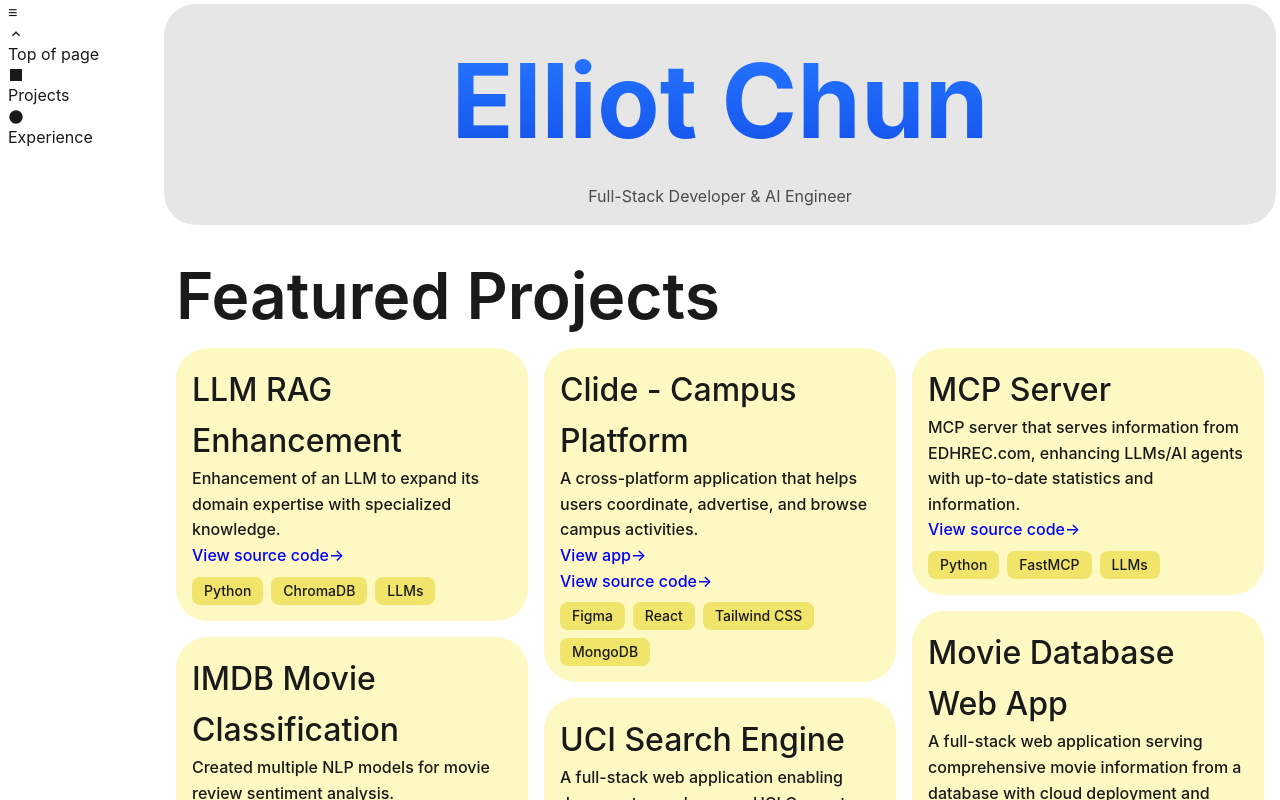
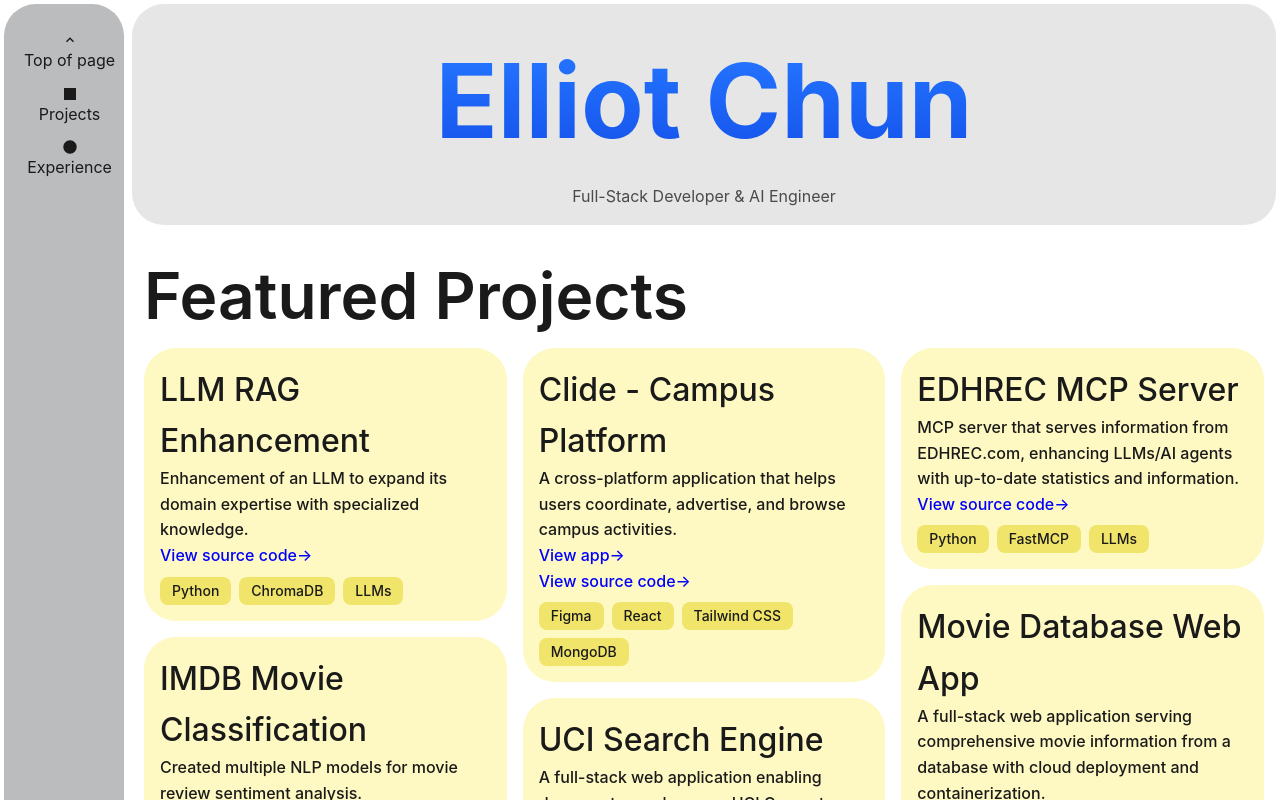
Before and after one commit to elliotchun/elliotchun.github.io, a React (Vite) app: page / in a window 1280 px wide. Shown: the top 800 px of the page. Built offline with nearby package versions, Linux system fonts and the light colour scheme.

Commit message:
Style nav

```diff
--- a/components/Nav.tsx
+++ b/components/Nav.tsx
@@ -13,27 +13,28 @@ export const Nav = ({ ...rest }: NavProps) => {
     }
 
     const navItems = [
-        { href: "#home", label: "Top of page", target: "home", icon: MdKeyboardArrowUp },
-        { href: "#projects", label: "Projects", target: "projects", icon: MdSquare },
-        { href: "#experience", label: "Experience", target: "experience", icon: MdCircle },
+        { href: "#home", label: "Top of page", icon: MdKeyboardArrowUp },
+        { href: "#projects", label: "Projects", icon: MdSquare },
+        { href: "#experience", label: "Experience", icon: MdCircle },
     ];
 
     return (
         <nav {...rest}>
-            <button
-                className={`nav-reveal ${active ? "active" : ""}`}
+            {/* <NavButton
+                href="#"
+                target=""
                 aria-label="Toggle navigation"
-                type="button"
+                className="flex items-center"
                 onClick={toggleNav}
             >
-                ≡
-            </button>
+                <span className="p-1">≡</span> Hide nav
+            </NavButton> */}
             {navItems.map((item, index) => (
                 <NavButton
                     key={index}
                     href={item.href}
-                    target={item.target}
                     isActive={active}
+                    className="flex flex-col items-center m-3"
                 >
                     <item.icon />
                     {item.label}
--- a/components/NavButton.tsx
+++ b/components/NavButton.tsx
@@ -1,16 +1,14 @@
-interface NavButtonProps {
+interface NavButtonProps extends React.HTMLAttributes<HTMLAnchorElement> {
     href: string;
-    children: React.ReactNode;
-    target: string;
-    isActive: boolean;
+    isActive?: boolean;
 }
 
-export const NavButton = ({ href, target, children, isActive = false }: NavButtonProps) => {
+export const NavButton = ({ href, children, isActive = false, ...rest }: NavButtonProps) => {
     return (
         <a
             href={href}
             className={`nav-button ${isActive ? "visible" : ""}`}
-            target={target}
+            {...rest}
         >
             {children}
         </a>
--- a/components/PortfolioItem.tsx
+++ b/components/PortfolioItem.tsx
@@ -20,7 +20,7 @@ export const PortfolioItem = ({
     ...rest
 }: PortfolioItemProps) => {
     return (
-        <article className="portfolio-item bg-(--yellow-1) rounded-4xl p-4 font-medium">
+        <article className="flex flex-col items-start portfolio-item bg-(--yellow-1) rounded-4xl p-4 font-medium">
             <Header sz={3}>{title}</Header>
             <p>{description}</p>
             {links.map((link, index) => (
--- a/pages/App.tsx
+++ b/pages/App.tsx
@@ -2,14 +2,22 @@ import { Header } from "../components/Header"
 import { Nav } from "../components/Nav"
 import { Subtitle } from "../components/Subtitle"
 import { PortfolioItem } from "../components/PortfolioItem"
+import PROJECTS from "../projects.json"
 
 export const App = () => {
+    const [i_0, i_1] = [Math.ceil(PROJECTS.length / 3), Math.ceil(PROJECTS.length / 3 * 2)]
+    const [pItems0, pItems1, pItems2] = [
+        PROJECTS.slice(0, i_0),
+        PROJECTS.slice(i_0, i_1),
+        PROJECTS.slice(i_1, PROJECTS.length)
+    ]
+
     return (
-        <div className="grid grid-cols-8 grid-rows-1">
-            <div className="columns-1 pl-2">
-                <Nav className="fixed" />
+        <div className="grid grid-cols-10 grid-rows-1">
+            <div className="columns-1 bg-(--gray-1) rounded-4xl m-1 pl-2">
+                <Nav className="fixed mt-4" />
             </div>
-            <div className="col-span-7">
+            <div className="col-span-9">
                 <div className="flex flex-col items-center bg-(--white-2) rounded-4xl m-1 p-4">
                     <Header id="home" sz={1} className="name-header">
                         Elliot Chun
@@ -23,89 +31,37 @@ export const App = () => {
                         <Header sz={2} className="font-semibold">Featured Projects</Header>
                         <div className="grid grid-cols-3 auto-rows-fr gap-4">
                             <div className="grid auto-rows-min grid-cols-1 gap-4">
+                                {pItems0.map((pItem, i) => (
                                     <PortfolioItem
-                                    title="LLM RAG Enhancement"
-                                    description="Enhancement of an LLM to expand its domain expertise with specialized knowledge."
-                                    skills={["Python", "ChromaDB", "LLMs"]}
-                                    links={[
-                                        {
-                                            href: "https://github.com/elliotchun/rag-llm-enhancement",
-                                            text: "View source code"
-                                        },
-                                    ]}
+                                        title={pItem.title}
+                                        description={pItem.description}
+                                        skills={pItem.skills}
+                                        links={pItem.links}
+                                        key={i}
                                     />
-                                <PortfolioItem
-                                    title="IMDB Movie Classification"
-                                    description="Created multiple NLP models for movie review sentiment analysis."
-                                    skills={["Python", "scikit-learn", "Pandas", "NumPy", "PyTorch", "NLTK"]}
-                                />
-                                <PortfolioItem
-                                    title="Digital Marketplace Analyzer"
-                                    description="A Python software suite for fetching market information. Allows users to browse and analyze listings in real time and predicts prices using various prediction models."
-                                    skills={["Python", "HTTP", "PyTorch", "Machine Learning"]}
-                                    links={[
-                                        {
-                                            href: "https://github.com/elliotchun/wf-market-tool",
-                                            text: "View source code",
-                                        },
-                                    ]}
-                                />
+                                ))}
                             </div>
                             <div className="grid auto-rows-min grid-cols-1 gap-4">
+                                {pItems1.map((pItem, i) => (
                                     <PortfolioItem
-                                    title="Clide - Campus Platform"
-                                    description="A cross-platform application that helps users coordinate, advertise, and browse campus activities."
-                                    skills={["Figma", "React", "Tailwind CSS", "MongoDB"]}
-                                    links={[
-                                        {
-                                            href: "https://heartfelt-empanada-88810e.netlify.app/",
-                                            text: "View app",
-                                        },
-                                        {
-                                            href: "https://github.com/elliotchun/clide-campus-groups",
-                                            text: "View source code",
-                                        }
-                                    ]}
+                                        title={pItem.title}
+                                        description={pItem.description}
+                                        skills={pItem.skills}
+                                        links={pItem.links}
+                                        key={i}
                                     />
-                                <PortfolioItem
-                                    title="UCI Search Engine"
-                                    description="A full-stack web application enabling document search across UCI Computer Science websites, featuring indexing with duplicate detection, PageRank algorithm, and anchor text extraction."
-                                    skills={["Angular", "TypeScript", "GoLang", "Python"]}
-                                    links={[
-                                        {
-                                            href: "https://www.youtube.com/embed/bJmg-3r0xXY",
-                                            text: "Demo video",
-                                        },
-                                        {
-                                            href: "https://github.com/cjcho03/cjcho03-cs121_A3",
-                                            text: "View source code",
-                                        }
-                                    ]}
-                                />
+                                ))}
                             </div>
                             <div className="grid auto-rows-min grid-cols-1 gap-4">
+                                {pItems2.map((pItem, i) => (
                                     <PortfolioItem
-                                    title="MCP Server"
-                                    description="MCP server that serves information from EDHREC.com, enhancing LLMs/AI agents with up-to-date statistics and information."
-                                    skills={["Python", "FastMCP", "LLMs"]}
-                                    links={[
-                                        {
-                                            href: "https://github.com/elliotchun/edhrec-mcp",
-                                            text: "View source code",
-                                        },
-                                    ]}
+                                        title={pItem.title}
+                                        description={pItem.description}
+                                        skills={pItem.skills}
+                                        links={pItem.links}
+                                        key={i}
                                     />
-                                <PortfolioItem
-                                    title="Movie Database Web App"
-                                    description="A full-stack web application serving comprehensive movie information from a database with cloud deployment and containerization."
-                                    skills={["HTML/CSS", "Bootstrap", "JavaScript", "Java", "Docker", "Kubernetes", "AWS EC2"]}
-                                    links={[
-                                        {
-                                            href: "https://hub.docker.com/r/eschun/cs122b-p5/",
-                                            text: "View Docker Hub",
-                                        },
-                                    ]}
-                                />
+                                ))}
                             </div>
                         </div>
                     </section>
@@ -114,10 +70,10 @@ export const App = () => {
                         <Header sz={2} className="font-semibold">
                             Professional Experience
                         </Header>
-                        <div className="grid grid-rows-3 gap-4 pr-24">
+                        <div className="grid grid-rows-3 gap-4">
                             <PortfolioItem
                                 title="BLVSP Platform"
-                                description="Implemented an accessible full-stack directory of tools dedicated to indexing tools used by Blind and Low-Vision Software Professionals."
+                                description="Implemented an accessible directory of tools dedicated to indexing tools used by Blind and Low-Vision Software Professionals."
                                 skills={["React", "Express.js", "MongoDB", "Better-Auth", "Accessibility - WCAG 2.0", "Chakra UI"]}
                             />
                             <PortfolioItem
--- /dev/null
+++ b/projects.json
@@ -0,0 +1,119 @@
+[
+    {
+        "title": "LLM RAG Enhancement",
+        "description": "Enhancement of an LLM to expand its domain expertise with specialized knowledge.",
+        "skills": [
+            "Python",
+            "ChromaDB",
+            "LLMs"
+        ],
+        "links": [
+            {
+                "href": "https://github.com/elliotchun/rag-llm-enhancement",
+                "text": "View source code"
+            }
+        ]
+    },
+    {
+        "title": "IMDB Movie Classification",
+        "description": "Created multiple NLP models for movie review sentiment analysis.",
+        "skills": [
+            "Python",
+            "scikit-learn",
+            "Pandas",
+            "NumPy",
+            "PyTorch",
+            "NLTK"
+        ]
+    },
+    {
+        "title": "Digital Marketplace Analyzer",
+        "description": "A Python software suite for fetching market information. Allows users to browse and analyze listings in real time and predicts prices using various prediction models.",
+        "skills": [
+            "Python",
+            "HTTP",
+            "PyTorch",
+            "Machine Learning"
+        ],
+        "links": [
+            {
+                "href": "https://github.com/elliotchun/wf-market-tool",
+                "text": "View source code"
+            }
+        ]
+    },
+    {
+        "title": "Clide - Campus Platform",
+        "description": "A cross-platform application that helps users coordinate, advertise, and browse campus activities.",
+        "skills": [
+            "Figma",
+            "React",
+            "Tailwind CSS",
+            "MongoDB"
+        ],
+        "links": [
+            {
+                "href": "https://heartfelt-empanada-88810e.netlify.app/",
+                "text": "View app"
+            },
+            {
+                "href": "https://github.com/elliotchun/clide-campus-groups",
+                "text": "View source code"
+            }
+        ]
+    },
+    {
+        "title": "UCI Search Engine",
+        "description": "A full-stack web application enabling document search across UCI Computer Science websites, featuring indexing with duplicate detection, PageRank algorithm, and anchor text extraction.",
+        "skills": [
+            "Angular",
+            "TypeScript",
+            "GoLang",
+            "Python"
+        ],
+        "links": [
+            {
+                "href": "https://www.youtube.com/embed/bJmg-3r0xXY",
+                "text": "Demo video"
+            },
+            {
+                "href": "https://github.com/cjcho03/cjcho03-cs121_A3",
+                "text": "View source code"
+            }
+        ]
+    },
+    {
+        "title": "EDHREC MCP Server",
+        "description": "MCP server that serves information from EDHREC.com, enhancing LLMs/AI agents with up-to-date statistics and information.",
+        "skills": [
+            "Python",
+            "FastMCP",
+            "LLMs"
+        ],
+        "links": [
+            {
+                "href": "https://github.com/elliotchun/edhrec-mcp",
+                "text": "View source code"
+            }
+        ]
+    },
+    {
+        "title": "Movie Database Web App",
+        "description": "A full-stack web application serving comprehensive movie information from a database with cloud deployment and containerization.",
+        "skills": [
+            "HTML/CSS",
+            "Bootstrap",
+            "JavaScript",
+            "Java",
+            "Docker",
+            "Kubernetes",
+            "AWS EC2"
+        ],
+        "links": [
+            {
+                "href": "https://hub.docker.com/r/eschun/cs122b-p5/",
+                "text": "View Docker Hub"
+            }
+        ]
+    }
+]
```
Lines whose indentation alone changed are shown as unchanged.
